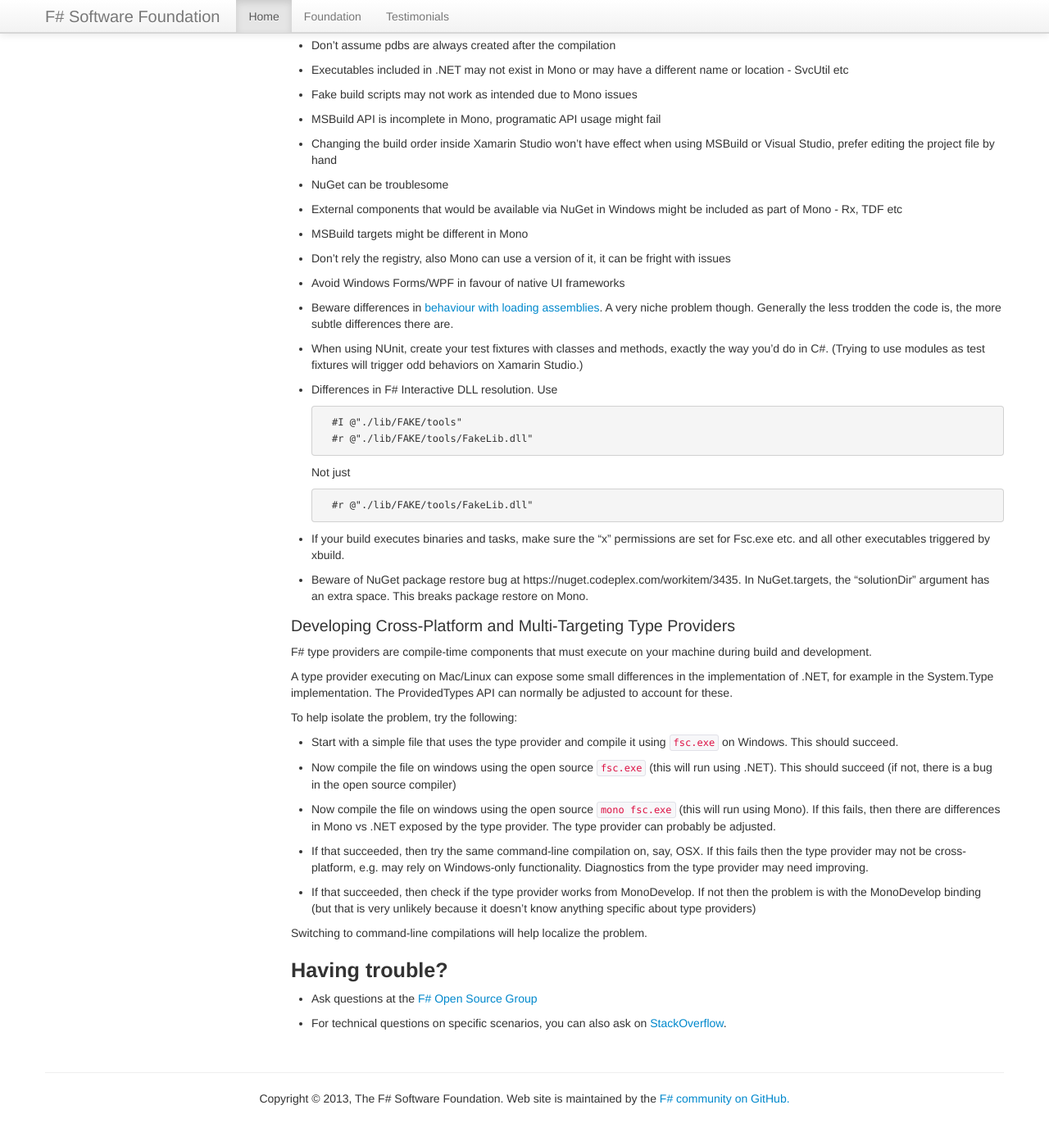
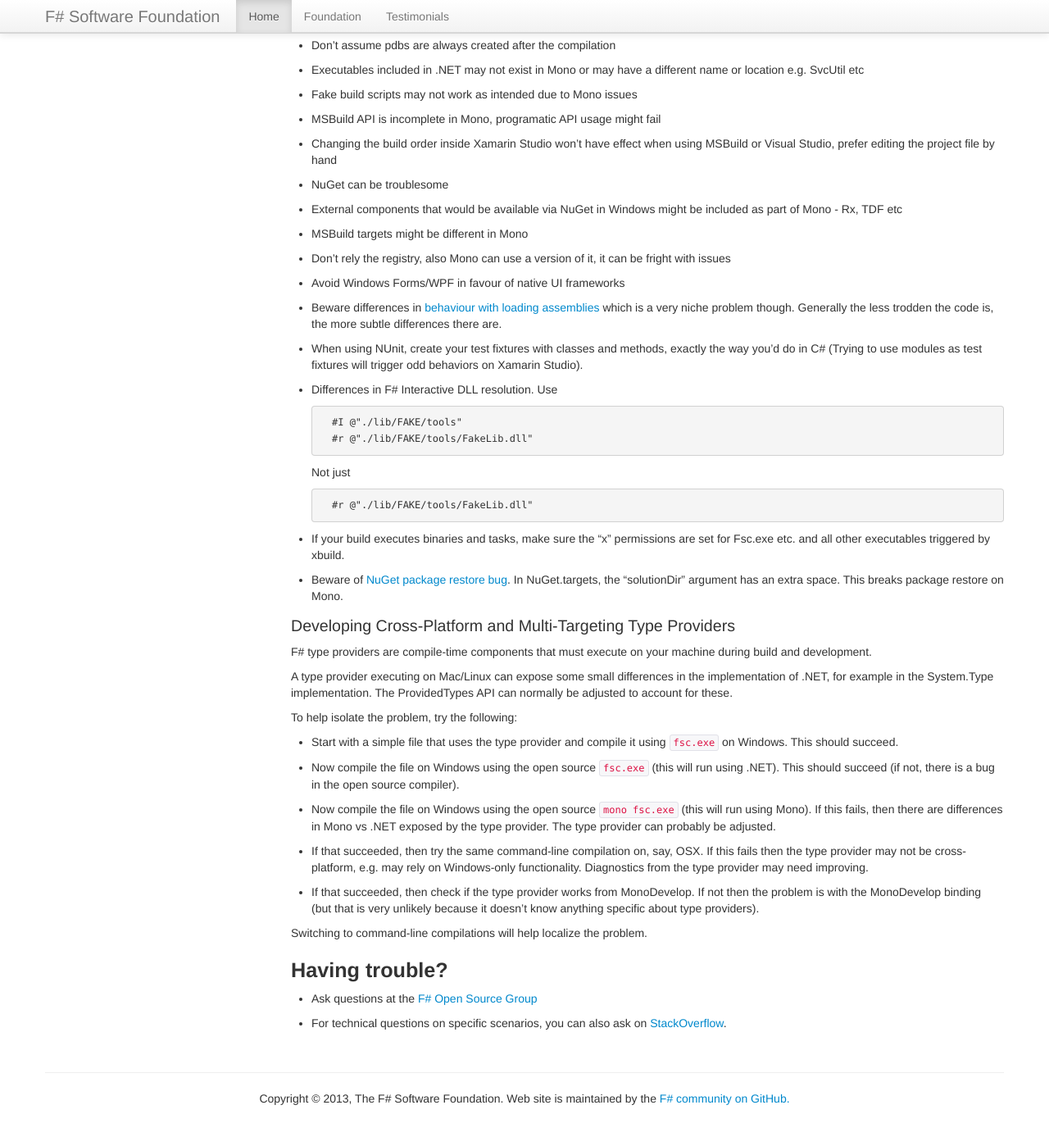
Before and after one commit to fsharp/fsharp.org, a Jekyll site: the page built from guides/mac-linux-cross-platform/index.md, in a window 1280 px wide and 1400 px high, scrolled down 5125 px. Shown: the top 1387 px of the window at 82% size. Built offline with Jekyll 4.4.1, drawn with Linux system fonts in a browser that asks for light colours; nearby versions of some CDN libraries; some web fonts are replaced; comment, search, counter and statistics services are not loaded; some of the changed text lies outside the part shown.

Commit message:
Proofread and revise hyperlinks

```diff
--- a/guides/mac-linux-cross-platform/index.md
+++ b/guides/mac-linux-cross-platform/index.md
@@ -44,7 +44,7 @@
 Some editors have specific support for F#, either builtin or through addons provided by the F# community:
 
 * [Xamarin Studio](http://xamarin.com/studio) or [MonoDevelop](http://monodevelop.com) with the [F# AddIn for MonoDevelop](http://fsharp.github.com/fsharpbinding).
-* Emacs. There is an [F# mode for Emacs](http://fsharp.github.com/fsharpbinding/) that extends Emacs with syntax highlighting for F#, support for working with F# Interactive and also automatic indentation.
+* Emacs. There is an [F# mode for Emacs](https://github.com/fsharp/fsharpbinding/tree/master/emacs) that extends Emacs with syntax highlighting for F#, support for working with F# Interactive and also automatic indentation.
 * Vim
 * SublimeText
 
@@ -152,13 +152,13 @@
 
 #### Making NuGet packages
 
-See http://nuget.org to learn how to make and publish NuGet packages.
+See [http://nuget.org](http://nuget.org) to learn how to make and publish NuGet packages.
 
 ### Other Package Mechanisms
 
 Other package mechanisms include:
 * Git sub-modules (especially when building from source)
-* Traditional unix packages
+* Traditional Unix packages
 
 
 ------
@@ -188,7 +188,7 @@
   Xamarin.Mac, .NET 4.5 (WPF), Windows Phone 8 and Windows Store Apps (WinRT).
 
 * [Akavache](https://github.com/github/Akavache#akavache-an-asynchronous-key-value-store-for-native-applications) - Akavache is an asynchronous, persistent (i.e. writes to disk) key-value store created for writing desktop and mobile applications in C# and F#. Think of it like memcached for desktop apps.
-  At the time of writing it is compatible with .NET 4.0/4.5, Mono 3.0 (including Xamarin.Mac), Silverlight 5, Windows Phone 7.1/8.0, and WinRT (Metro / Modern UI / Windows Store / Whatever Microsoft Is Calling That Tablet'y OS Thing That They Make).
+  At the time of writing, it is compatible with .NET 4.0/4.5, Mono 3.0 (including Xamarin.Mac), Silverlight 5, Windows Phone 7.1/8.0, and WinRT (Metro / Modern UI / Windows Store / Whatever Microsoft Is Calling That Tablet'y OS Thing That They Make).
 
 * [Splat](https://github.com/xpaulbettsx/splat#splat) – It has cross platform APIs for
   images and colors, with platform-specific extension methods to go back and forth
@@ -249,7 +249,7 @@
 for example custom attributes and other reflection related capabilities.
 Also [xUnit](http://xunit.codeplex.com/) is a good alternative for NUnit.
 
-Some guides to using F# and Nunit together are:
+Some guides to using F# and NUnit together are:
 
  * [NUnit With F#](http://davefancher.com/2012/09/06/nunit-with-f/)
  * [Using NUnit with F# Code](http://sector0.dk/?p=33)
@@ -274,7 +274,7 @@
 
 ### Using the TeamCity build service
 
-For open source community projects, a build service is available at http://teamcity.codebetter.com which
+For open source community projects, a build service is available at [http://teamcity.codebetter.com](http://teamcity.codebetter.com) which
 includes both Linux and Windows build agents.
 
 To use versions of Mono such as Mono 3.0.12, you need to set an environment variable in your build config.
@@ -291,7 +291,7 @@
 * Generally use `/` instead of `\` on paths. In .fsproj files you can generally use either.
 * In .fsproj files, don't use copy commands on PostBuildEvent's, but use the MSBuild Copy task itself ([example](http://msdn.microsoft.com/en-us/library/3e54c37h.aspx))
 * Don't assume pdbs are always created after the compilation
-* Executables included in .NET may not exist in Mono or may have a different name or location - SvcUtil etc
+* Executables included in .NET may not exist in Mono or may have a different name or location e.g. SvcUtil etc
 * Fake build scripts may not work as intended due to Mono issues
 * MSBuild API is incomplete in Mono, programatic API usage might fail
 * Changing the build order inside Xamarin Studio won't have effect when using MSBuild or Visual Studio, prefer editing the project file by hand
@@ -300,8 +300,8 @@
 * MSBuild targets might be different in Mono
 * Don't rely the registry, also Mono can use a version of it, it can be fright with issues
 * Avoid Windows Forms/WPF in favour of native UI frameworks
-* Beware differences in [behaviour with loading assemblies](https://bugzilla.xamarin.com/show_bug.cgi?id=10906). A very niche problem though. Generally the less trodden the code is, the more subtle differences there are.
-* When using NUnit, create your test fixtures with classes and methods, exactly the way you'd do in C#. (Trying to use modules as test fixtures will trigger odd behaviors on Xamarin Studio.)
+* Beware differences in [behaviour with loading assemblies](https://bugzilla.xamarin.com/show_bug.cgi?id=10906) which is a very niche problem though. Generally the less trodden the code is, the more subtle differences there are.
+* When using NUnit, create your test fixtures with classes and methods, exactly the way you'd do in C# (Trying to use modules as test fixtures will trigger odd behaviors on Xamarin Studio).
 * Differences in F# Interactive DLL resolution. Use
 
         #I @"./lib/FAKE/tools"
@@ -314,7 +314,7 @@
 * If your build executes binaries and tasks, make sure the “x” permissions are
   set for Fsc.exe etc. and all other executables triggered by xbuild.
 
-* Beware of NuGet package restore bug at https://nuget.codeplex.com/workitem/3435. In NuGet.targets, the
+* Beware of [NuGet package restore bug](https://nuget.codeplex.com/workitem/3435). In NuGet.targets, the
   "solutionDir" argument has an extra space. This breaks package restore on Mono.
 
 
@@ -328,10 +328,10 @@
 To help isolate the problem, try the following:
 
 *	Start with a simple file that uses the type provider and compile it using `fsc.exe` on Windows. This should succeed.
-*	Now compile the file on windows using the open source `fsc.exe` (this will run using .NET). This should succeed (if not, there is a bug in the open source compiler)
-*	Now compile the file on windows using the open source `mono fsc.exe` (this will run using Mono). If this fails, then there are differences in Mono vs .NET exposed by the type provider. The type provider can probably be adjusted.
+*	Now compile the file on Windows using the open source `fsc.exe` (this will run using .NET). This should succeed (if not, there is a bug in the open source compiler).
+*	Now compile the file on Windows using the open source `mono fsc.exe` (this will run using Mono). If this fails, then there are differences in Mono vs .NET exposed by the type provider. The type provider can probably be adjusted.
 *	If that succeeded, then try the same command-line compilation on, say, OSX. If this fails then the type provider may not be cross-platform, e.g. may rely on Windows-only functionality. Diagnostics from the type provider may need improving.
-*	If that succeeded, then check if the type provider works from MonoDevelop. If not then the problem is with the MonoDevelop binding (but that is very unlikely because it doesn't know anything specific about type providers)
+*	If that succeeded, then check if the type provider works from MonoDevelop. If not then the problem is with the MonoDevelop binding (but that is very unlikely because it doesn't know anything specific about type providers).
 
 Switching to command-line compilations will help localize the problem.
 
```
Also changed, not shown: other parts of guides/mac-linux-cross-platform/index.md (+4 -4 lines).
